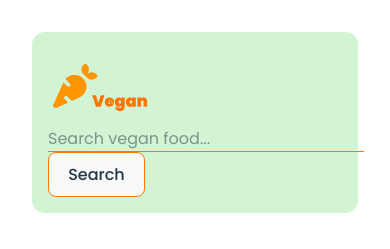
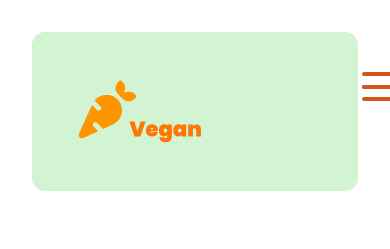
Before and after one commit to AleShini92/Ivegan, a React (Vite) app: page / in a window 390 px wide. Shown: the top 249 px of the page. Built offline with nearby package versions, Linux system fonts and the light colour scheme; no server answers; grey boxes are pictures that could not be loaded.

Commit message:
added hamburger-menu

```diff
--- a/src/component/Navbar.jsx
+++ b/src/component/Navbar.jsx
@@ -1,9 +1,20 @@
 import { Link } from 'react-router-dom';
 import '../style/Nav.scss'
 import SearchBar from "./SearchBar";
+import SearchBarMenu from "./SearchBarmenu";
 
 
+
+import { useState } from "react";
+
 export default function Navbar({ name, setName, handleSearch }) {
+
+    const [isOpen, setIsOpen] = useState(false);
+
+    const toggleIcon = () => {
+        setIsOpen(!isOpen);
+    }
+
   return (
     <section className='container__nav'>
         <nav className="navbar">
@@ -42,6 +53,23 @@ export default function Navbar({ name, setName, handleSearch }) {
                 </Link>
             </h2>
             <SearchBar name={name} setName={setName} onSearch={handleSearch} />
+
+            {/* hamburger menu */}
+            <div className='hamburger-menu'>
+                <div
+                    id="nav-icon"
+                    className={isOpen ? "open" : ""}
+                    onClick={toggleIcon}
+                >
+                    <span></span>
+                    <span></span>
+                    <span></span>
+                    <span></span>
+                </div>
+                <div className={`menu ${isOpen ? "show" : ""}`}>
+                    <SearchBarMenu name={name} setName={setName} onSearch={handleSearch} />
+                </div>
+            </div>
         </nav>
     </section>
   );
--- /dev/null
+++ b/src/component/SearchBarMenu.jsx
@@ -0,0 +1,15 @@
+export default function SearchBar({ name, setName, onSearch }) {
+  return (
+    <div className="search-bar-menu">
+      <input
+        name="recipe"
+        className="input"
+        type="text"
+        placeholder="Search vegan food..."
+        value={name}
+        onChange={(e) => setName(e.target.value)}
+      />
+      <button onClick={onSearch}>Search</button>
+    </div>
+  );
+}
--- a/src/style/Nav.scss
+++ b/src/style/Nav.scss
@@ -12,8 +12,9 @@
     border-radius: .8rem;
     display: flex;
     gap: 10em;
-    padding: 1rem;
+    padding: 2.5rem;
     justify-content: space-around;
+    position: relative;
 }
 
 .prefer__food {
@@ -35,17 +36,112 @@
     display: none;
 }
 
-@media screen and (max-width: 680px) {
-    .navbar {
-        display: block;
+// hamburger-menu
 
-        svg {
-            width: 100px;
-        }
-    }
+.hamburger-menu {
+    display: none;
+    top: -25px;
 }
 
+#nav-icon {
+  width: 30px;
+  height: 30px;
+  position: relative;
+  -webkit-transform: rotate(0deg);
+  -moz-transform: rotate(0deg);
+  -o-transform: rotate(0deg);
+  transform: rotate(0deg);
+  -webkit-transition: .5s ease-in-out;
+  -moz-transition: .5s ease-in-out;
+  -o-transition: .5s ease-in-out;
+  transition: .5s ease-in-out;
+  cursor: pointer;
+}
+
+#nav-icon span {
+  display: block;
+  position: absolute;
+  height: 4px;
+  width: 100%;
+  background: #d3531a;
+  border-radius: 9px;
+  opacity: 1;
+  left: 0;
+  -webkit-transform: rotate(0deg);
+  -moz-transform: rotate(0deg);
+  -o-transform: rotate(0deg);
+  transform: rotate(0deg);
+  -webkit-transition: .25s ease-in-out;
+  -moz-transition: .25s ease-in-out;
+  -o-transition: .25s ease-in-out;
+  transition: .25s ease-in-out;
+}
+
+#nav-icon span:nth-child(1) {
+  top: 0px;
+}
+
+#nav-icon span:nth-child(2),#nav-icon span:nth-child(3) {
+  top: 13px;
+}
+
+#nav-icon span:nth-child(4) {
+  top: 25px;
+}
+
+#nav-icon.open span:nth-child(1) {
+  top: 16px;
+  width: 0%;
+  left: 50%;
+}
+
+#nav-icon.open span:nth-child(2) {
+  -webkit-transform: rotate(45deg);
+  -moz-transform: rotate(45deg);
+  -o-transform: rotate(45deg);
+  transform: rotate(45deg);
+}
+
+#nav-icon.open span:nth-child(3) {
+  -webkit-transform: rotate(-45deg);
+  -moz-transform: rotate(-45deg);
+  -o-transform: rotate(-45deg);
+  transform: rotate(-45deg);
+}
+
+#nav-icon.open span:nth-child(4) {
+  top: 18px;
+  width: 0%;
+  left: 50%;
+}
+
+
+
 @media screen and (max-width: 768px) {
+
+    .hamburger-menu {
+        display: block;
+        position: relative;
+        width: 30px;
+        display: flex;
+        justify-content: flex-end;
+        height: 30px;
+    }
+
+    .search-bar {
+        display: none;
+    }
+
+    .show {
+        display: block;
+        margin-top: 40px;
+        position: relative;
+    }
+
+    .open {
+        position: absolute !important;
+        right: 0;
+    }
 
     .navbar {
 
```
